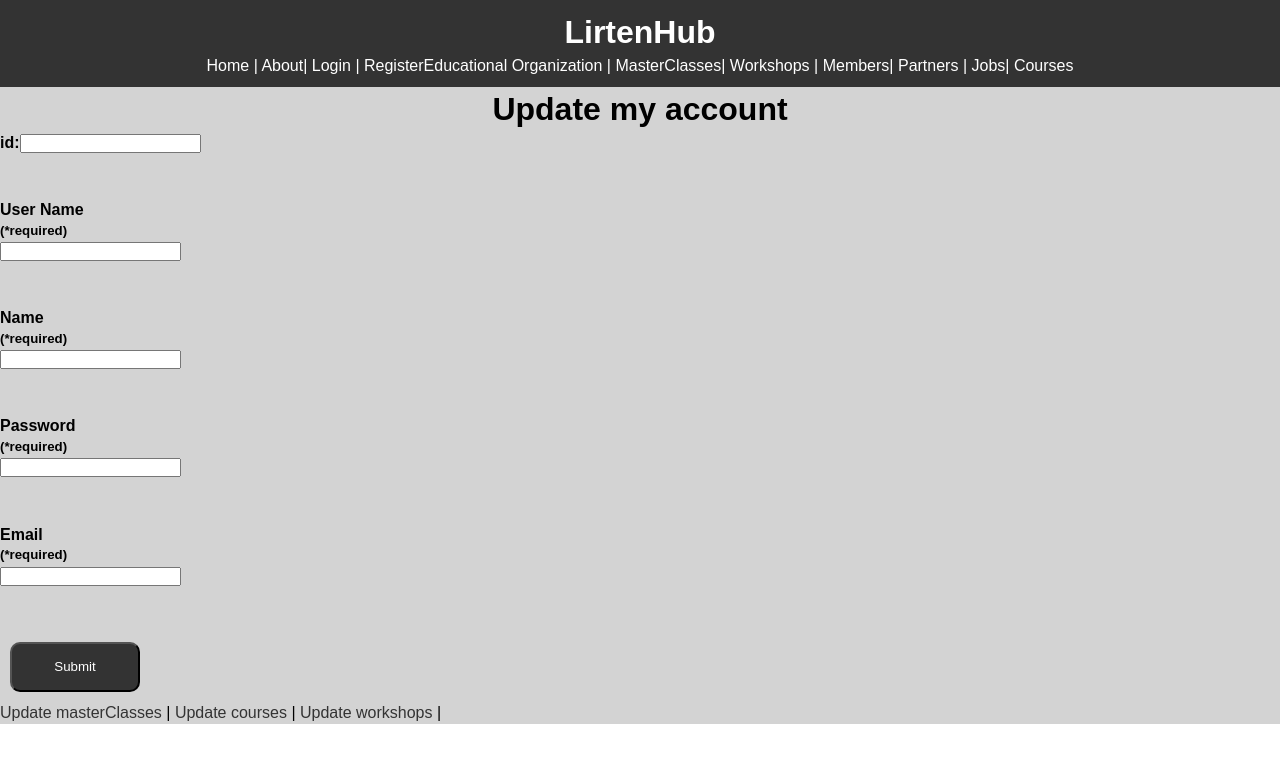
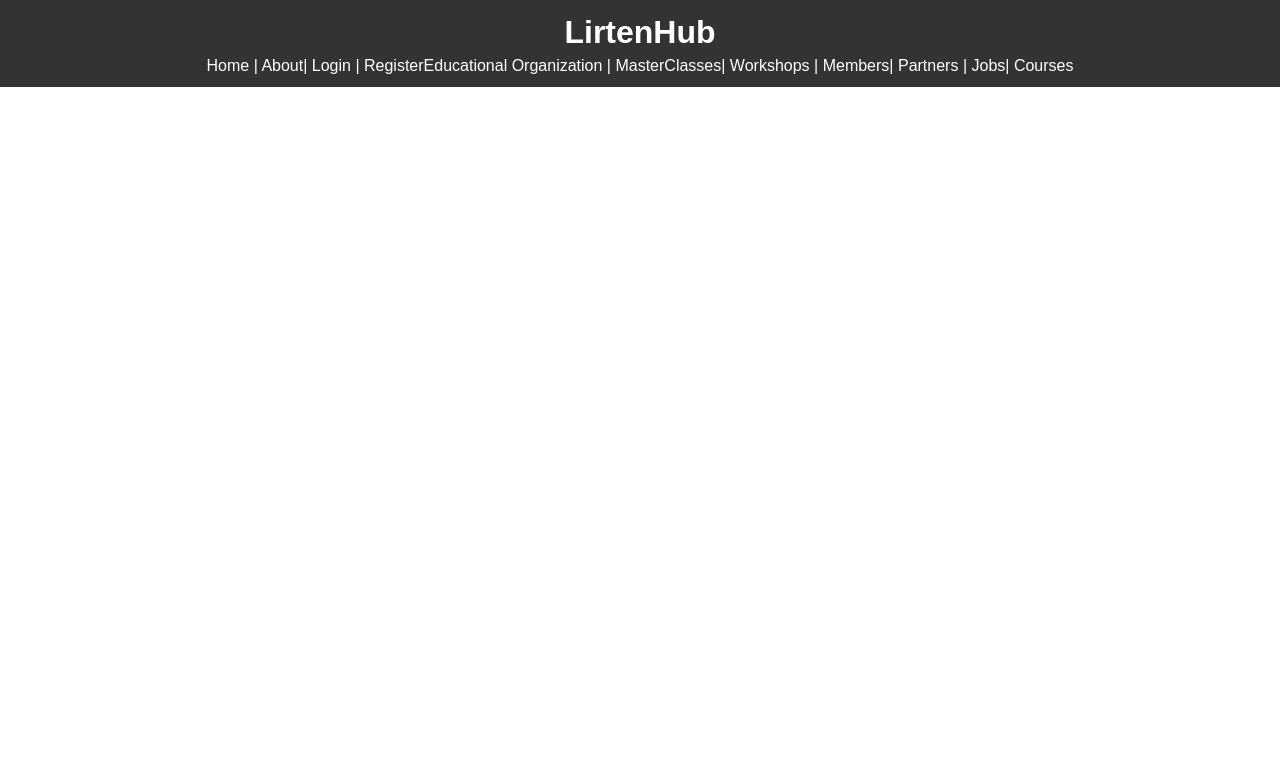
Before and after one commit to SE-GUC/Serendipity, a React (Create React App) app in the folder client/: page /eduorg/update in a window 1280 px wide. Shown: the top 762 px of the page. Built offline with nearby package versions, Linux system fonts and the light colour scheme; the HTML template or start-up script is replaced by a standard one.

Commit message:
edited update and delete

```diff
--- a/client/src/App.js
+++ b/client/src/App.js
@@ -40,8 +40,8 @@ class App extends Component {
       <Route exact path ="/course"component = {CourseApp}/>
       <Route exact path = "/about" component = {About}/>
       <Route exact path = "/eduorg/create" component = {EduOrgAppCreate}/>
-      <Route exact path = "/eduorg/update" component = {EduOrgAppUpdate}/>
-      <Route exact path = "/eduorg/delete" component = {EduOrgAppDelete}/>
+      <Route exact path = "/eduorg/update/:id" component = {EduOrgAppUpdate}/>
+      <Route exact path = "/eduorg/delete/:id" component = {EduOrgAppDelete}/>
       <Route exact path = "/eduorg/myaccount" component = {EduOrgProfile}/>
 
 
--- a/client/src/EduOrgAppDelete.js
+++ b/client/src/EduOrgAppDelete.js
@@ -45,98 +45,24 @@ class EduOrgAppDelete extends Component {
       email: '',
 
     }
-    delEduOrg=(id) =>{//,masterClasses,courses,workshops,trainers,educators,trainingPrograms,description,contract,expirationDate)=>{
+    delEduOrg=(id) =>{
       axios.delete("http://localhost:5000/api/educationalOrganizations/"+id)
 
-      alert('Educatioinal Organization deleted successfully!!')
+     // alert('Educatioinal Organization deleted successfully!!')
 
 
 
      }
-     onSubmit=(e)=>{
-       e.preventDefault();
-       if(!this.state.userName||(this.state.userName.length<3)||!this.state.name||!this.state.password||(this.state.password.length<8)||!this.state.email)
-       alert('validations not satisfied,try again!')
-       else
-       this.delEduOrg(this.state.id);
+
+  render() {
+    const { id } = this.props.match.params
+    return (
+      <div >
+      <h1 style = {this.ss()}>Delete Educational Organization</h1>
+      <h2>Your account was deleted successfully!!</h2>
+      {this.delEduOrg(id)}
 
 
-      }
-
-   onChange=(e)=>this.setState({[e.target.name]:e.target.value});
-  render() {
-
-    return (
-      <div >
-      <h1 style = {this.ss()}>Delete Educatioinal Organization</h1>
-      <form style = {this.ss()}onSubmit={this.onSubmit}>
-      <h4 style = {this.getStyleEduOrg1()}>
-          id:
-          <input
-            name="id"
-            type="text"
-            value={this.state.id}
-            onChange={this.onChange}
-            />
-        </h4>
-
-        <br />
-        <br />
-      <h4 style = {this.getStyleEduOrg1()}>
-          User Name:
-          <input
-            name="userName"
-            type="text"
-            value={this.state.userName}
-            onChange={this.onChange}
-            />
-        </h4>
-
-        <br />
-        <br />
-        <h4 style = {this.getStyleEduOrg1()}>
-          Name: {'       '}
-          <input
-            name="name"
-            type="text"
-            value={this.state.name}
-            onChange={this.onChange}
-            />
-        </h4>
-        <br />
-        <br />
-        <h4 style = {this.getStyleEduOrg1()}>
-          Password:
-          <input
-            name="password"
-            type="text"
-            value={this.state.password}
-            onChange={this.onChange}
-            />
-        </h4>
-         <br />
-        <br />
-        <h4 style = {this.getStyleEduOrg1()}>
-          Email:
-          <input
-            name="email"
-            type="email"
-            value={this.state.email}
-            onChange={this.onChange}
-            />
-        </h4>
-        <br />
-        <br />
-
-
-
-        <input
-          style = {this.btnStyle()}
-          type="submit"
-          value="Submit"
-
-        />
-         </form>
          </div>
     );
   }
--- a/client/src/EduOrgAppUpdate.js
+++ b/client/src/EduOrgAppUpdate.js
@@ -1,104 +1,340 @@
-import React, { Component } from 'react';
-import axios from 'axios';
-import {Link} from 'react-router-dom';
+// import React, { Component } from 'react';
+// import axios from 'axios';
+// import {Link} from 'react-router-dom';
 
 
 
-class EduOrgAppUpdate extends Component {
+// class EduOrgAppUpdate extends Component {
 
-  getStyleEduOrg1 = () => {
-    return {
-      Color : '#f4f4f4',
-      //text: 'center'
-      //backgroundColor : '#003366'
-    }
+//   getStyleEduOrg1 = () => {
+//     return {
+//       Color : '#f4f4f4',
+//       //text: 'center'
+//       //backgroundColor : '#003366'
+//     }
 
-  }
-  getr = () =>{
-    return{
-      Color: '#ff0000'
-    }
-  }
+//   }
+//   getr = () =>{
+//     return{
+//       Color: '#ff0000'
+//     }
+//   }
 
-  btnStyle= () => {
-      return{
-        background:'#333',
-        padding: '5px',
-        margin: '10px',
-        align: 'center',
-        float: 'center',
-        //backgroundColor: '#fff',
-        textAlign: 'center',
-        borderRadius: '10px',
-        color:'#fff',
-        width: '130px',
-        height: '50px'
+//   btnStyle= () => {
+//       return{
+//         background:'#333',
+//         padding: '5px',
+//         margin: '10px',
+//         align: 'center',
+//         float: 'center',
+//         //backgroundColor: '#fff',
+//         textAlign: 'center',
+//         borderRadius: '10px',
+//         color:'#fff',
+//         width: '130px',
+//         height: '50px'
 
-      }
+//       }
 
 
-    }
-    ss = () =>{
-        return{
-            //textAlign:'left',
-           // backgroundColor: "808080",
-            float:'center',
-            background: '#d3d3d3'
-        }
-    }
+//     }
+//     ss = () =>{
+//         return{
+//             //textAlign:'left',
+//            // backgroundColor: "808080",
+//             float:'center',
+//             background: '#d3d3d3'
+//         }
+//     }
 
-    state={
-      id: '',
-      userName: '',
-      name: '',
-      password: '',
-      email: '',
-      // masterClasses:'',
-      // courses: '',
-      // workshops: '',
-      // trainers: '',
-      // educators: '',
-      // trainingPrograms: '',
-      // description: '',
-      // contract: '',
-      //expirationDate: ''
-    }
-    // masterClasses,courses,workshops,trainers,educators,trainingPrograms,description,contract,
-    updateEduOrg=(id,userName,name,password,email)=>{
-      axios.put(`http://localhost:5000/api/educationalOrganizations/${id}`,{
+//     state={
+//       id: '',
+//       userName: '',
+//       name: '',
+//       password: '',
+//       email: '',
+//       // masterClasses:'',
+//       // courses: '',
+//       // workshops: '',
+//       // trainers: '',
+//       // educators: '',
+//       // trainingPrograms: '',
+//       // description: '',
+//       // contract: '',
+//       //expirationDate: ''
+//     }
+//     // masterClasses,courses,workshops,trainers,educators,trainingPrograms,description,contract,
+//     updateEduOrg=(id,userName,name,password,email)=>{
+//       axios.put(`http://localhost:5000/api/educationalOrganizations/${id}`,{
 
-        userName:userName,
-        name:name,
-        password:password,
-        email:email
-        // masterClasses:masterClasses,
-        // courses:courses,
-        // workshops:workshops,
-        // trainers:trainers,
-        // educators:educators,
-        // trainingPrograms:trainingPrograms,
-        // description:description,
-        // contract:contract,
-        //expirationDate:expirationDate
-      }
-      ).then(res =>
-         this.setState({EduOrgAppUpdate:[...this.state.EduOrgAppUpdate,res.data]}))
-      .catch(e=>"error")
-alert('Educatioinal Organization updated successfully!!')
+//         userName:userName,
+//         name:name,
+//         password:password,
+//         email:email
+//         // masterClasses:masterClasses,
+//         // courses:courses,
+//         // workshops:workshops,
+//         // trainers:trainers,
+//         // educators:educators,
+//         // trainingPrograms:trainingPrograms,
+//         // description:description,
+//         // contract:contract,
+//         //expirationDate:expirationDate
+//       }
+//       ).then(res =>
+//          this.setState({EduOrgAppUpdate:[...this.state.EduOrgAppUpdate,res.data]}))
+//       .catch(e=>"error")
+// alert('Educatioinal Organization updated successfully!!')
 
 
 
-     }
-     onSubmit=(e)=>{
+//      }
+//      onSubmit=(e)=>{
+//        e.preventDefault();
+//        if((this.state.userName.length<3 && this.state.userName.length>0)||(this.state.password.length<8 && this.state.password.length>0))
+//        alert('validations not satisfied,try again!')
+//        else
+//        this.updateEduOrg(this.state.id,this.state.userName,this.state.name,this.state.password,this.state.email);
+//       //  this.state.expirationDate);
+//         // this.state.masterClasses,this.state.courses,this.state.workshops,this.state.trainers,
+//         // this.state.educators,this.state.trainingPrograms,this.state.description,
+//         // this.state.contract,
+
+//       }
+
+//    onChange=(e)=>this.setState({[e.target.name]:e.target.value});
+//   render() {
+
+//     return (
+//       <div >
+//       <h1 style = {this.ss()}>Update my account</h1>
+//       <form onSubmit={this.onSubmit}  style = {this.ss()}>
+//       <h4 style = {this.getStyleEduOrg1()}>
+//           id:
+//           <input
+//             name="id"
+//             type="text"
+//             value={this.state.id}
+//             onChange={this.onChange}
+//             />
+//         </h4>
+
+//         <br />
+//         <br />
+//       <h4 style = {this.getStyleEduOrg1()}>
+//           User Name <h5 style = {this.getr()}>(*required)</h5>
+//           <input
+//             name="userName"
+//             type="text"
+//             value={this.state.userName}
+//             onChange={this.onChange}
+//             />
+//         </h4>
+
+//         <br />
+//         <br />
+//         <h4 style = {this.getStyleEduOrg1()}>
+//           Name <h5 style = {this.getr()}>(*required)</h5>
+//           <input
+//             name="name"
+//             type="text"
+//             value={this.state.name}
+//             onChange={this.onChange}
+//             />
+//         </h4>
+//         <br />
+//         <br />
+//         <h4 style = {this.getStyleEduOrg1()}>
+//           Password <h5 style = {this.getr()}>(*required)</h5>
+//           <input
+//             name="password"
+//             type="text"
+//             value={this.state.password}
+//             onChange={this.onChange}
+//             />
+//         </h4>
+//         <br />
+//         <br />
+//         <h4 style = {this.getStyleEduOrg1()}>
+//           Email <h5 style = {this.getr()}>(*required)</h5>
+//           <input
+//             name="email"
+//             type="email"
+//             value={this.state.email}
+//             onChange={this.onChange}
+//             />
+//         </h4>
+//         <br />
+//         <br />
+//         {/* <h4 style = {this.getStyleEduOrg1()}>
+//           Master Classes:
+//           <input
+//             name="masterClasses"
+//             type="array"
+//             value={this.state.masterClasses}
+//             onChange={this.onChange}
+//             />
+//         </h4>
+//         <br />
+//         <br />
+//         <h4 style = {this.getStyleEduOrg1()}>
+//           Courses:
+//           <input
+//             name="courses"
+//             type="array"
+//            value={this.state.courses}
+//            onChange={this.onChange}
+//             />
+//         </h4>
+//         <br />
+//         <br />
+//         <h4 style = {this.getStyleEduOrg1()}>
+//           Workshops:
+//           <input
+//             name="workshops"
+//             type="array"
+//            value={this.state.workshops}
+//            onChange={this.onChange}
+//             />
+//         </h4>
+//         <br />
+//         <br />
+//         <h4 style = {this.getStyleEduOrg1()}>
+//           Trainers:
+//           <input
+//             name="trainers"
+//             type="array"
+//             value={this.state.trainers}
+//            onChange={this.onChange}
+//             />
+//         </h4>
+//         <br />
+//         <br />
+//         <h4 style = {this.getStyleEduOrg1()}>
+//           Educators:
+//           <input
+//             name="educators"
+//             type="array"
+//             value={this.state.educators}
+//            onChange={this.onChange}
+//             />
+//         </h4>
+//         <br />
+//         <br />
+//         <h4 style = {this.getStyleEduOrg1()}>
+//           Training Programs:
+//           <input
+//             name="trainingPrograms"
+//             type="array"
+//             value={this.state.trainingPrograms}
+//            onChange={this.onChange}
+//             />
+//         </h4>
+//         <br />
+//         <br />
+//         <h4 style = {this.getStyleEduOrg1()}>
+//           Description:
+//           <input
+//             name="description"
+//             type="text"
+//             value={this.state.description}
+//            onChange={this.onChange}
+//             />
+//         </h4>
+//         <br />
+//         <br />
+//         <h4 style = {this.getStyleEduOrg1()}>
+//           Contract:
+//           <input
+//             name="contract"
+//             type="boolean"
+//             value={this.state.contract}
+//            onChange={this.onChange}
+//             />
+//         </h4>
+//         <br />
+//         <br /> */}
+//         {/* <h4 style = {this.getStyleEduOrg1()}>
+//           Expiration Date:
+//           <input
+//             name="expirationDate"
+//             type="date"
+//             value={this.state.expirationDate}
+//            onChange={this.onChange}
+//             />
+//         </h4>    */}
+
+
+
+//         {/* <button onClick={this.addjob.bind(this)} style={btnStyle}> Submit</button> */}
+
+
+//         <input
+//           style = {this.btnStyle()}
+//           type="submit"
+//           value="Submit"
+//           //className="btn"
+//          // style={{flex: '1'}}
+//         />
+//         <br></br>
+//         <Link  to="/eduorg/update">Update masterClasses</Link>{'  | '}
+
+//         <Link  to="/eduorg/update">Update courses</Link>{' | '}
+
+//         <Link  to="/eduorg/update">Update workshops</Link>{' | '}
+
+//          </form>
+//          </div>
+//     );
+//   }
+// }
+
+
+//export default EduOrgAppUpdate;
+
+import React, { Component } from 'react';
+import axios from 'axios';
+//import '..';
+import { Link } from 'react-router-dom';
+//import Popup from 'reactjs-popup'
+
+class EduOrgAppUpdate extends Component {
+
+    state={
+      userName:'',
+      name:'',
+      password:'',
+      email:'',
+      description: '',
+
+    }
+
+    updateworkshop = (_id, schema) => {
+      console.log(_id)
+      console.log(schema)
+
+      axios.put(`http://localhost:5000/api/educationalOrganizations/${_id}`, schema)
+          .then(this.setState({ seeUpd: <Link to={`/eduorg/myaccount`} style={styles.linking}>See your account Update? </Link> }))
+          .catch(e => { alert(e); console.log(e) })
+  }
+
+
+     onUpdate=(e)=>{
        e.preventDefault();
-       if((this.state.userName.length<3 && this.state.userName.length>0)||(this.state.password.length<8 && this.state.password.length>0))
-       alert('validations not satisfied,try again!')
-       else
-       this.updateEduOrg(this.state.id,this.state.userName,this.state.name,this.state.password,this.state.email);
-      //  this.state.expirationDate);
-        // this.state.masterClasses,this.state.courses,this.state.workshops,this.state.trainers,
-        // this.state.educators,this.state.trainingPrograms,this.state.description,
-        // this.state.contract,
+       const { id } = this.props.match.params
+       var schema = {};
+       if (this.state.userName) schema["userName"] = this.state.userName
+       if (this.state.name) schema["name"] = this.state.name
+       if (this.state.password) schema["password"] = this.state.password
+       if (this.state.email) schema["email"] = this.state.email
+       if (this.state.description) schema["description"] = this.state.description
+
+
+       console.log(schema)
+       console.log(id)
+
+       this.updateworkshop(id, schema);
+      // this.updateworkshop(this.props._id,this.state.title,this.state.eduOrganisation,this.state.duration,this.state.educator,this.state.price,this.state.description,this.state.location);
 
       }
 
@@ -107,132 +343,70 @@ alert('Educatioinal Organization updated successfully!!')
 
     return (
       <div >
-      <h1 style = {this.ss()}>Update my account</h1>
-      <form onSubmit={this.onSubmit}  style = {this.ss()}>
-      <h4 style = {this.getStyleEduOrg1()}>
-          id:
-          <input
-            name="id"
-            type="text"
-            value={this.state.id}
-            onChange={this.onChange}
-            />
-        </h4>
-
-        <br />
-        <br />
-      <h4 style = {this.getStyleEduOrg1()}>
-          User Name <h5 style = {this.getr()}>(*required)</h5>
+      <h1>Update your account </h1>
+      <form onUpdate={this.onUpdate}>
+      <label>
+          Username:
           <input
             name="userName"
             type="text"
             value={this.state.userName}
             onChange={this.onChange}
             />
-        </h4>
+        </label>
 
         <br />
         <br />
-        <h4 style = {this.getStyleEduOrg1()}>
-          Name <h5 style = {this.getr()}>(*required)</h5>
+        <label>
+        Name:
           <input
             name="name"
             type="text"
             value={this.state.name}
             onChange={this.onChange}
             />
-        </h4>
+        </label>
         <br />
         <br />
-        <h4 style = {this.getStyleEduOrg1()}>
-          Password <h5 style = {this.getr()}>(*required)</h5>
+        <label>
+        Password:
           <input
             name="password"
-            type="text"
+            type="number"
             value={this.state.password}
             onChange={this.onChange}
             />
-        </h4>
+        </label>
         <br />
         <br />
-        <h4 style = {this.getStyleEduOrg1()}>
-          Email <h5 style = {this.getr()}>(*required)</h5>
+        <label>
+          Email:
           <input
             name="email"
-            type="email"
+            type="text"
             value={this.state.email}
             onChange={this.onChange}
             />
-        </h4>
+        </label>
+
         <br />
         <br />
-        {/* <h4 style = {this.getStyleEduOrg1()}>
-          Master Classes:
+        <label>
+          Description:
           <input
-            name="masterClasses"
-            type="array"
-            value={this.state.masterClasses}
-            onChange={this.onChange}
+            name="description"
+            type="text"
+           value={this.state.description}
+           onChange={this.onChange}
             />
-        </h4>
+        </label>
         <br />
         <br />
-        <h4 style = {this.getStyleEduOrg1()}>
-          Courses:
-          <input
-            name="courses"
-            type="array"
-           value={this.state.courses}
-           onChange={this.onChange}
-            />
-        </h4>
+
+
         <br />
         <br />
-        <h4 style = {this.getStyleEduOrg1()}>
-          Workshops:
-          <input
-            name="workshops"
-            type="array"
-           value={this.state.workshops}
-           onChange={this.onChange}
-            />
-        </h4>
-        <br />
-        <br />
-        <h4 style = {this.getStyleEduOrg1()}>
-          Trainers:
-          <input
-            name="trainers"
-            type="array"
-            value={this.state.trainers}
-           onChange={this.onChange}
-            />
-        </h4>
-        <br />
-        <br />
-        <h4 style = {this.getStyleEduOrg1()}>
-          Educators:
-          <input
-            name="educators"
-            type="array"
-            value={this.state.educators}
-           onChange={this.onChange}
-            />
-        </h4>
-        <br />
-        <br />
-        <h4 style = {this.getStyleEduOrg1()}>
-          Training Programs:
-          <input
-            name="trainingPrograms"
-            type="array"
-            value={this.state.trainingPrograms}
-           onChange={this.onChange}
-            />
-        </h4>
-        <br />
-        <br />
-        <h4 style = {this.getStyleEduOrg1()}>
+        {/* <label>
           Description:
           <input
             name="description"
@@ -240,54 +414,42 @@ alert('Educatioinal Organization updated successfully!!')
             value={this.state.description}
            onChange={this.onChange}
             />
-        </h4>
+        </label>
         <br />
         <br />
-        <h4 style = {this.getStyleEduOrg1()}>
-          Contract:
-          <input
-            name="contract"
-            type="boolean"
-            value={this.state.contract}
-           onChange={this.onChange}
+        <label>
+        please select job state:
+        <input
+          name="state"
+          type="text"
+          value={this.state.state}
+         onChange={this.onChange}
             />
-        </h4>
+        </label>
         <br />
         <br /> */}
-        {/* <h4 style = {this.getStyleEduOrg1()}>
-          Expiration Date:
-          <input
-            name="expirationDate"
-            type="date"
-            value={this.state.expirationDate}
-           onChange={this.onChange}
-            />
-        </h4>    */}
 
-
-
-        {/* <button onClick={this.addjob.bind(this)} style={btnStyle}> Submit</button> */}
-
-
-        <input
-          style = {this.btnStyle()}
-          type="submit"
-          value="Submit"
+        <button onClick={this.onUpdate} style={btnStyle}> update</button>
+        {/* <input
+          type="update"
+          value="Update"
           //className="btn"
          // style={{flex: '1'}}
-        />
-        <br></br>
-        <Link  to="/eduorg/update">Update masterClasses</Link>{'  | '}
-
-        <Link  to="/eduorg/update">Update courses</Link>{' | '}
-
-        <Link  to="/eduorg/update">Update workshops</Link>{' | '}
-
+        /> */}
          </form>
+         {this.state.seeUpd}
          </div>
     );
   }
 }
+const btnStyle={
+background:'#f4f4f4f4',
+color:'#000'
 
-
+}
+const styles = {
+  linking: {
+      color: '#003366',
+  }
+}
 export default EduOrgAppUpdate;
--- a/client/src/components/EduOrgForm.js
+++ b/client/src/components/EduOrgForm.js
@@ -10,9 +10,9 @@ const EduOrgForm = (props) => {
     <br></br>
     <br></br>
 
-    <Link  to="/eduorg/delete">Delete my account</Link>{'       |      '}
+    {/* <Link  to="/eduorg/delete">Delete my account</Link>{'       |      '} */}
 
-    <Link  to="/eduorg/update">Update my account</Link>{' '}
+    {/* <Link  to="/eduorg/update">Update my account</Link>{' '} */}
 
 </form>
     );
```
Also changed, not shown: client/src/components/EduOrgProfile.js (+26 -0 lines).
